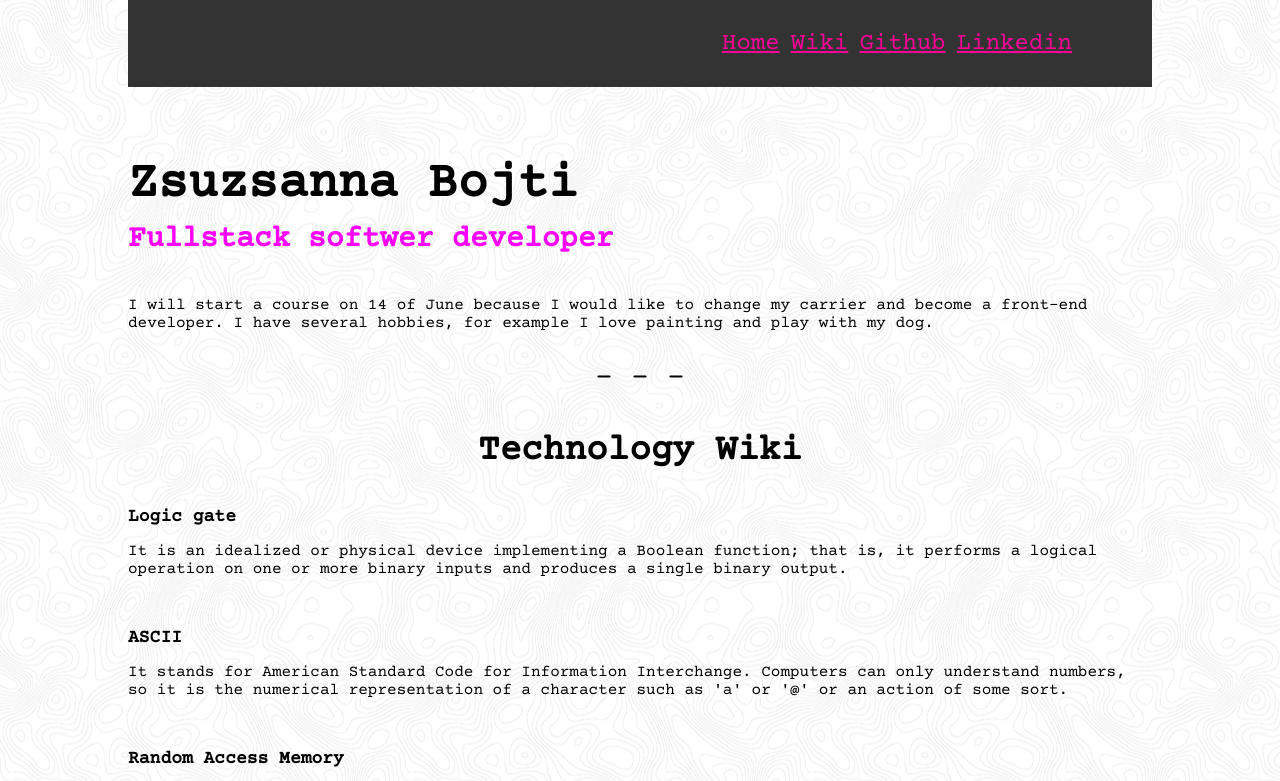
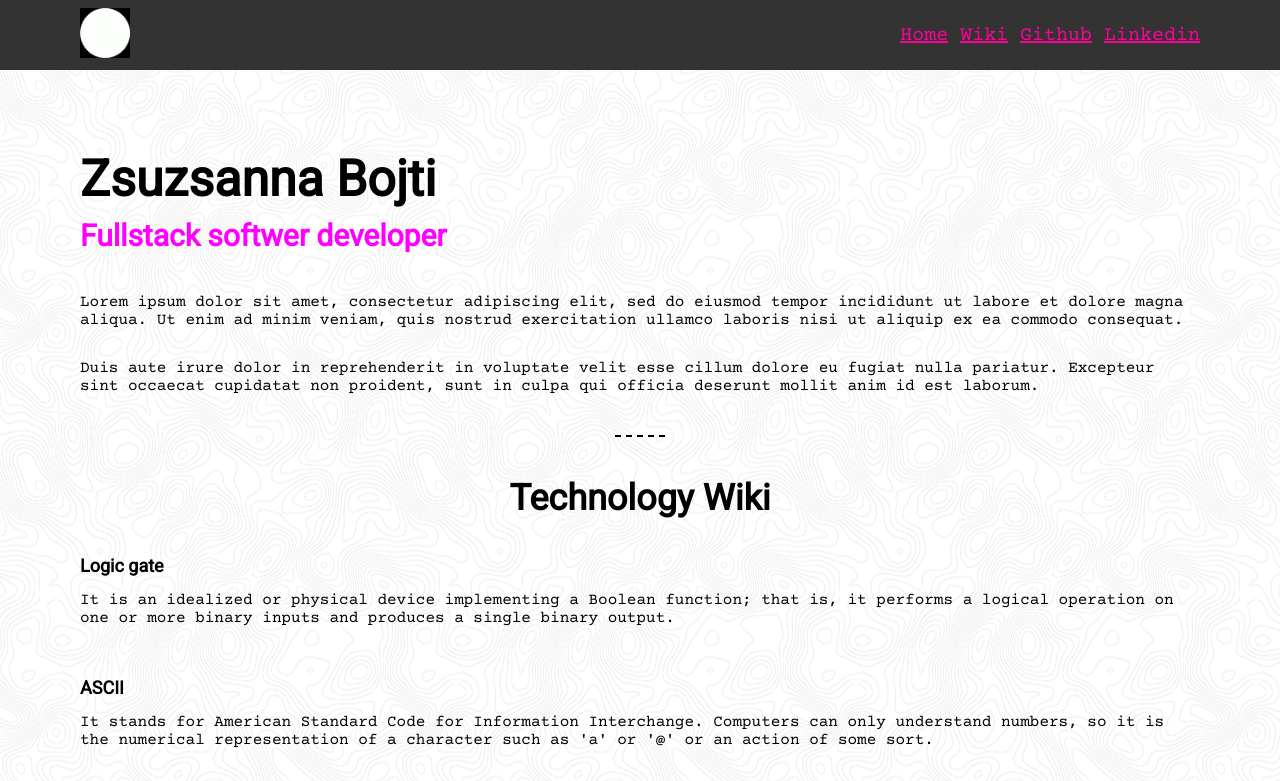
Before and after one commit to BojtiZsuzsanna/MyFirstWebsite, a plain HTML site: page index.html in a window 1280 px wide. Shown: the top 781 px of the page. Drawn offline with nearby package versions, Linux system fonts and the light colour scheme.

Commit message:
Updates after first day at course

```diff
--- a/index.html
+++ b/index.html
@@ -1,32 +1,39 @@
+<!DOCTYPE html>
 <html>
-
     <head>
+        <meta charset="uft-8">
         <link rel="stylesheet" href="styles.css">
+        <title>My first website</title>
         <link rel="preconnect" href="https://fonts.gstatic.com">
         <link href="https://fonts.googleapis.com/css2?family=Courier+Prime&display=swap" rel="stylesheet">
+        <link rel="preconnect" href="https://fonts.gstatic.com">
+        <link href="https://fonts.googleapis.com/css2?family=Roboto&display=swap" rel="stylesheet">
     </head>
+
     <body>
+        <header>
             <nav>
-        <ul id="navigationBar">
-            <li>
+                <div id="logo">
+                    <img src="logo.png" alt="Logo">
+                </div>
+                <div id="navigationLinks">
                     <a href="#navigationBar">Home</a>
-            </li>
-            <li>
                     <a href="#technologyWiki">Wiki</a>
-            </li>
-            <li>
                     <a href="https://github.com/BojtiZsuzsanna/BojtiZsuzsanna.github.io" target="_blank">Github</a>
-            </li>
-            <li>
                     <a href="https://www.linkedin.com/in/zsuzsanna-bojti-40585b71/" target="_blank">Linkedin</a>
-            </li>
-        </ul>
+                </div>
             </nav>
+        </header>
+
+        <main>
             <div id="Introduction">
                 <h1 id="name">Zsuzsanna Bojti</h1>
                 <h2>Fullstack softwer developer</h2>
-            <p>I will start a course on 14 of June because I would like to change my carrier and become a front-end developer. I have several hobbies, for example I love painting and play with my dog.</p>
-            <p id="line">- - -</p>
+                    <p>Lorem ipsum dolor sit amet, consectetur adipiscing elit, sed do eiusmod tempor incididunt ut labore et dolore magna aliqua. Ut enim ad minim veniam, quis nostrud exercitation ullamco laboris nisi ut aliquip ex ea commodo consequat.
+                    </p>
+                    <p>Duis aute irure dolor in reprehenderit in voluptate velit esse cillum dolore eu fugiat nulla pariatur. Excepteur sint occaecat cupidatat non proident, sunt in culpa qui officia deserunt mollit anim id est laborum.
+                    </p>
+                <div id="separatorLines"></div>
                 <h3 id="technologyWiki">Technology Wiki</h3>
                 <h4>Logic gate</h4>
                     <p class="commonText">
@@ -53,6 +60,7 @@
                         An application protocol for distributed, collaborative, and hypermedia information systems. It is the foundation of data communication for the World Wide Web. It is the standard protocol to exchange or transfer hypertext.
                     </p>
             </div>
+        </main>
     </body>
 
 </html>
--- a/styles.css
+++ b/styles.css
@@ -1,35 +1,46 @@
+body{
+    font-family: 'Courier Prime', monospace;
+    background-position: center;
+    background-image: url("topography.png");
+    margin: 0;
+    padding: 0;
+}
+
 nav{
     background: #333333;
+    justify-content: space-between;
+    display: flex;
+    height: 70px;
+    align-items: center;
+    padding: 0 80px;
 }
 
-body{
-    font-family: 'Courier Prime', monospace;
-    margin: 0 auto;
-    background-position: center;
-    background-image: url("topography.png");
-    padding: 0 10%;
+#logo img{
+    width: 50px;
+    height: 50px;
 }
 
-#navigationBar{
-    display: flex;
-    list-style: none;
-    font-size: 24px;
-    margin-left: auto;
-    margin-right: 50px;
-    background: #333333;
-    padding: 30px;
-    justify-content: space-between;
-    width: 350px;
-    }
+#navigationLinks{
+    font-size: 20px;
+}
 
+a{
+    color:#ff0099;
+}
 a:visited{
     color: #ff0099;
 }
-a:link{
-    color: #ff0099;
-}
+
 a:hover{
     color:mediumorchid;
+}
+
+main{
+    margin: 80px;
+}
+
+h1, h2, h3, h4{
+    font-family: 'Roboto', sans-serif;
 }
 
 h1{
@@ -45,10 +56,16 @@ h2{
     margin-top: 10px;
 }
 
-#line{
-    text-align: center;
-    font-size: 30px;
+#separatorLines{
+    width: 50px;
+    border-bottom: dashed black 2px;
+    margin: 40px auto;
 }
+
+p{
+    margin-bottom: 30px;
+}
+
 h3{
     text-align: center;
     font-size: 36px;
```
Also changed, not shown: logo.png (added). Lines whose indentation alone changed are shown as unchanged.
